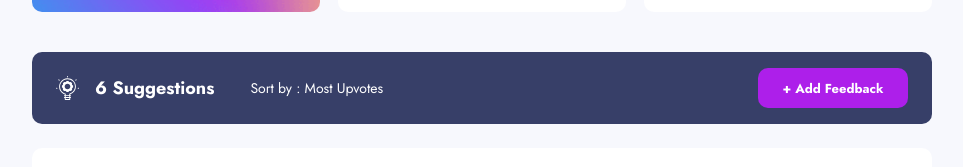
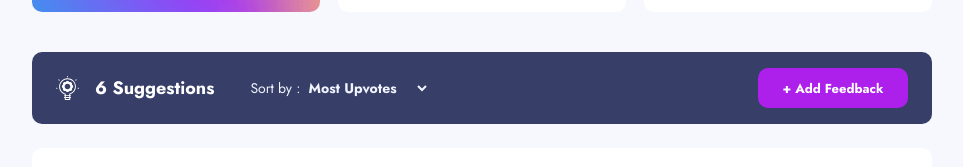
Before and after one commit to konradczarny02/feedback-app, a React (Create React App) app: page / in a window 1280 px wide. Shown: the part 228-395 px from the top of the page, without its empty margins (158-1121 px from the left). Built offline with nearby package versions, Linux system fonts and the light colour scheme.

Commit message:
created sort slice

```diff
--- a/src/components/organisms/Sort/Sort.styles.tsx
+++ b/src/components/organisms/Sort/Sort.styles.tsx
@@ -13,7 +13,7 @@ export const SortWrapper = styled.div`
   p {
     font-weight: 400;
     font-size: 14px;
-    color: ${({ theme }) => theme.colors.white};
+    color: ${({ theme }) => theme.colors.lightGray};
   }
 
   span {
@@ -22,6 +22,19 @@ export const SortWrapper = styled.div`
 
   svg {
     display: none;
+  }
+
+  select {
+    color: ${({ theme }) => theme.colors.lightGray};
+    font-size: 14px;
+    font-weight: 700;
+    background: transparent;
+    border: none;
+    margin-left: 4px;
+
+    &:focus {
+      outline: none;
+    }
   }
 
   @media (min-width: 768px) {
--- a/src/components/organisms/Sort/Sort.tsx
+++ b/src/components/organisms/Sort/Sort.tsx
@@ -1,15 +1,29 @@
 import AddButton from 'components/atoms/AddButton/AddButton';
 import { SortWrapper } from 'components/organisms/Sort/Sort.styles';
-import { useAppSelector } from 'store/hooks';
+import { useAppDispatch, useAppSelector } from 'store/hooks';
 import { ReactComponent as SuggestionIcon } from 'assets/images/icons/suggestionsIcon.svg';
+import { change, SortType } from 'store/sortSlice';
 
 const Sort = () => {
   const suggestions = useAppSelector((state) => state.suggestions);
+  const dispatch = useAppDispatch();
   return (
     <SortWrapper>
       <SuggestionIcon />
       <span>{suggestions.length} Suggestions</span>
-      <p>Sort by : Most Upvotes</p>
+      <p>Sort by : </p>
+      <select
+        onChange={(event) => {
+          const target = event.target as HTMLSelectElement;
+          let value = target.value as SortType;
+          dispatch(change(value));
+        }}
+      >
+        <option value="Most Upvotes">Most Upvotes</option>
+        <option value="Least Upvotes">Least Upvotes</option>
+        <option value="Most Comments">Most Comments</option>
+        <option value="Least Comments">Least Comments</option>
+      </select>
       <AddButton />
     </SortWrapper>
   );
--- a/src/components/organisms/SuggestionsList/SuggestionsList.tsx
+++ b/src/components/organisms/SuggestionsList/SuggestionsList.tsx
@@ -7,7 +7,9 @@ import { useEffect, useState } from 'react';
 const SuggestionsList = () => {
   const suggestions = useAppSelector((state) => state.suggestions);
   const filter = useAppSelector((state) => state.filter);
+  const sort = useAppSelector((state) => state.sort.sort);
   const [filteredSuggestions, setFilteredSuggestions] = useState(suggestions);
+  const bot = [...filteredSuggestions].sort((a, b) => a.upvotes - b.upvotes);
 
   useEffect(() => {
     if (filter.filter === 'All') {
--- /dev/null
+++ b/src/store/sortSlice.ts
@@ -0,0 +1,21 @@
+import { createSlice, PayloadAction } from '@reduxjs/toolkit';
+
+export type SortType = 'Most Upvotes' | 'Least Upvotes' | 'Most Comments' | 'Least Comments';
+
+const initialState: { sort: SortType } = {
+  sort: 'Most Upvotes',
+};
+
+export const sortSlice = createSlice({
+  name: 'sort',
+  initialState,
+  reducers: {
+    change: (state, action: PayloadAction<SortType>) => {
+      state.sort = action.payload;
+    },
+  },
+});
+
+export const { change } = sortSlice.actions;
+
+export default sortSlice.reducer;
--- a/src/store/store.ts
+++ b/src/store/store.ts
@@ -2,12 +2,14 @@ import { configureStore } from '@reduxjs/toolkit';
 import suggestionsReducer from 'store/suggestionSlice';
 import filterReducer from 'store/filterSlice';
 import filtersReducer from 'store/filtersSlice';
+import sortReducer from 'store/sortSlice';
 
 const store = configureStore({
   reducer: {
     suggestions: suggestionsReducer,
     filter: filterReducer,
     filters: filtersReducer,
+    sort: sortReducer,
   },
 });
 
```
